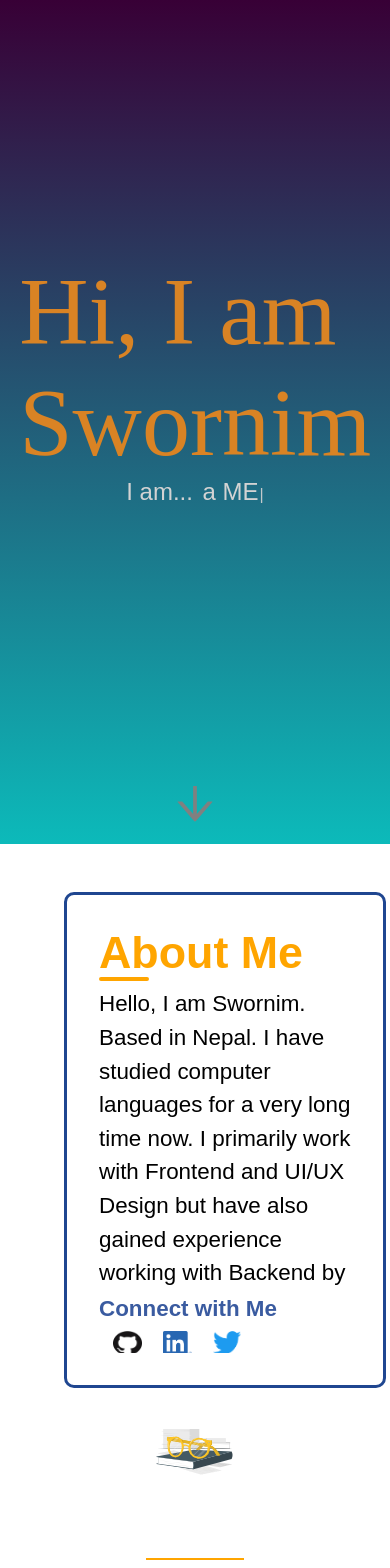
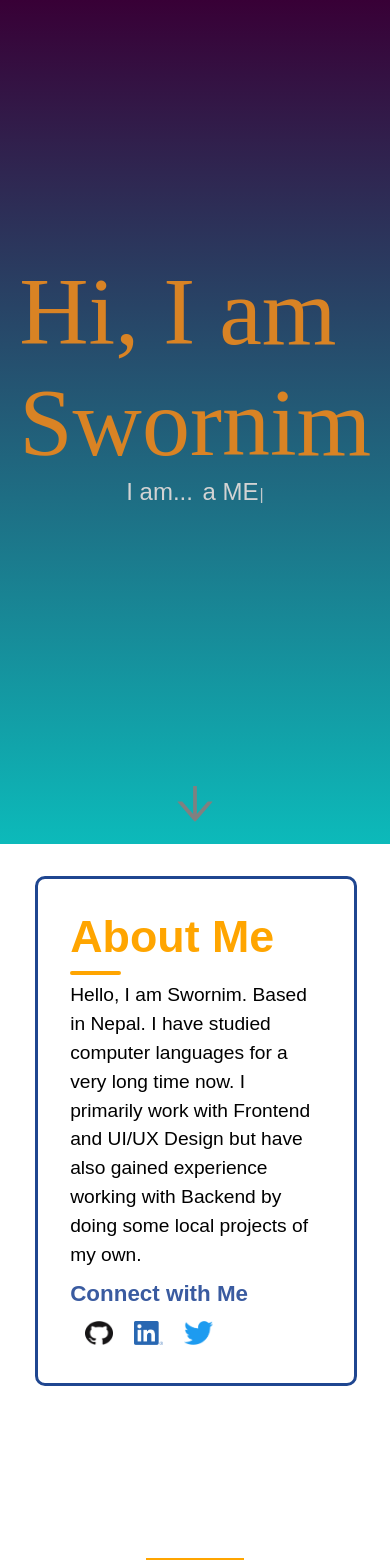
Before and after one commit to swornims/.github.io, a React (Create React App) app: page / in a window 390 px wide. Shown: the top 1568 px of the page. Built offline with nearby package versions, Linux system fonts and the light colour scheme; a web font is replaced by a local one.

Commit message:
Made about responsive for mobile

```diff
--- a/src/components/About.css
+++ b/src/components/About.css
@@ -73,6 +73,7 @@ a {
     margin: 2em;
 }
 
+
 @media (max-width:1024px) {
     .about-container {
         flex-direction: column;
@@ -96,3 +97,22 @@ a {
     }
 
 }
+
+@media (max-width: 900px) {
+    .about-container {
+        display: block;
+    }
+
+    .about-info {
+        margin: 1em;
+        margin-left: 1.2em;
+    }
+
+    .about-img {
+        display: none;
+    }
+
+    .about-p {
+        font-size: 1.2em;
+    }
+}
```
